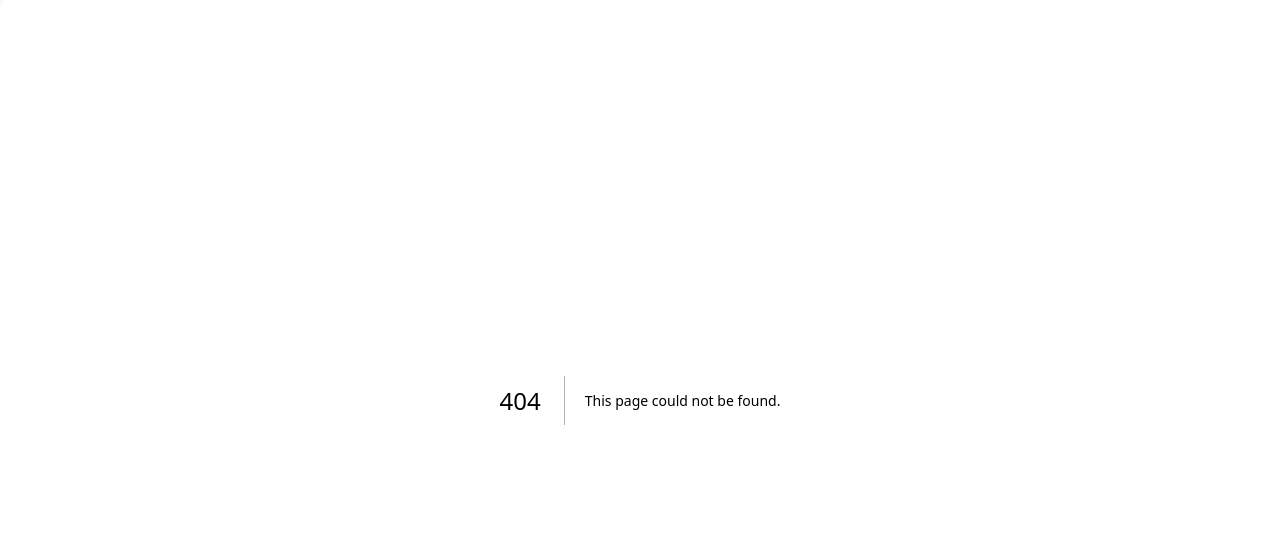
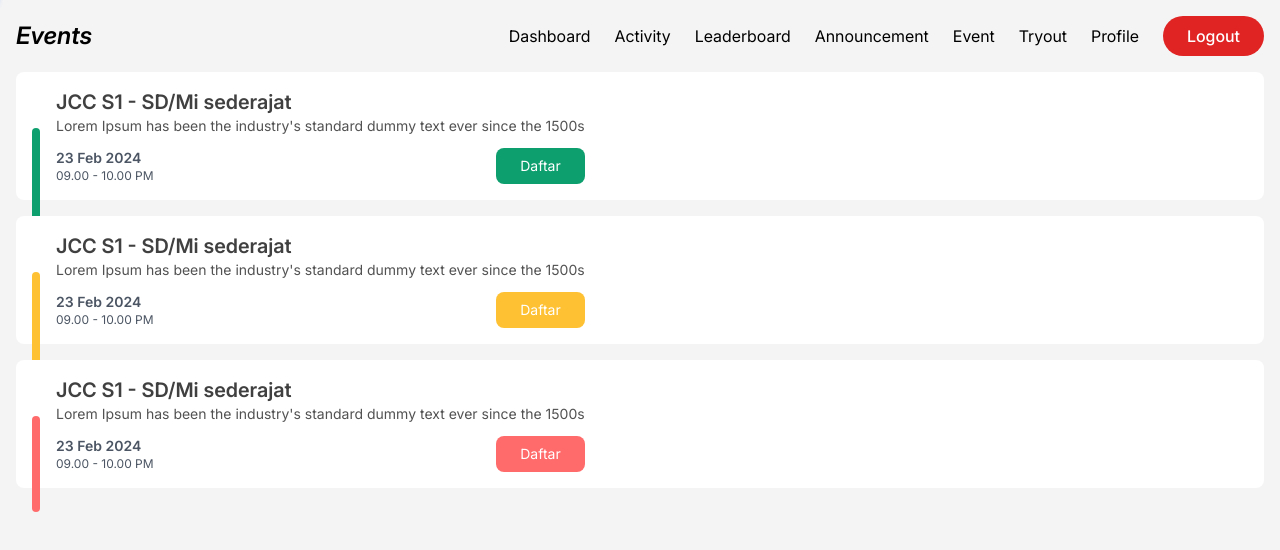
Before and after one commit to Firay24/JD-FiraYusiRukmana-jcc-frontend, a Next.js app: page /member/event in a window 1280 px wide. Before the commit this address had no page. Shown: the top 550 px of the page. Built offline with nearby package versions, Linux system fonts and the light colour scheme.

Commit message:
feat(member): add event page
- Created event page component
- Implemented navbar
- Added event list display

```diff
--- /dev/null
+++ b/src/app/member/event/page.tsx
@@ -0,0 +1,81 @@
+"use client";
+import Navbar from "@/components/module/Navbar";
+import { navbarMenuMember } from "@/data/navbarMember";
+import React, { useEffect, useState } from "react";
+
+const Event = () => {
+  const [isScrolled, setIsScrolled] = useState(false);
+
+  useEffect(() => {
+    const handleScroll = () => {
+      setIsScrolled(window.scrollY > 10);
+    };
+
+    window.addEventListener("scroll", handleScroll);
+
+    return () => {
+      window.removeEventListener("scroll", handleScroll);
+    };
+  }, []);
+
+  return (
+    <div className="min-h-screen bg-base-gray">
+      {/* nav */}
+      <Navbar menu={navbarMenuMember} isScrolled={isScrolled} isLogged title="Events" />
+
+      {/* event */}
+      <div className="grid grid-cols-1 gap-4 px-4">
+        <div className="flex rounded-lg bg-white p-4">
+          <hr className="mr-4 h-full w-2 rounded border-0 bg-green-500 md:my-10" />
+          <div className="grid grid-cols-1 gap-3">
+            <div>
+              <p className="text-xl font-semibold text-neutral-700">JCC S1 - SD/Mi sederajat</p>
+              <p className="text-sm text-neutral-600">Lorem Ipsum has been the industry's standard dummy text ever since the 1500s</p>
+            </div>
+            <div className="flex justify-between">
+              <div className="grid grid-cols-1 text-xs text-gray-600">
+                <p className="text-sm font-semibold">23 Feb 2024</p>
+                <p>09.00 - 10.00 PM</p>
+              </div>
+              <button className="rounded-lg bg-green-500 px-6 text-sm text-white">Daftar</button>
+            </div>
+          </div>
+        </div>
+        <div className="flex rounded-lg bg-white p-4">
+          <hr className="mr-4 h-full w-2 rounded border-0 bg-base-yellow md:my-10" />
+          <div className="grid grid-cols-1 gap-3">
+            <div>
+              <p className="text-xl font-semibold text-neutral-700">JCC S1 - SD/Mi sederajat</p>
+              <p className="text-sm text-neutral-600">Lorem Ipsum has been the industry's standard dummy text ever since the 1500s</p>
+            </div>
+            <div className="flex justify-between">
+              <div className="grid grid-cols-1 text-xs text-gray-600">
+                <p className="text-sm font-semibold">23 Feb 2024</p>
+                <p>09.00 - 10.00 PM</p>
+              </div>
+              <button className="rounded-lg bg-base-yellow px-6 text-sm text-white">Daftar</button>
+            </div>
+          </div>
+        </div>
+        <div className="flex rounded-lg bg-white p-4">
+          <hr className="mr-4 h-full w-2 rounded border-0 bg-base-pink md:my-10" />
+          <div className="grid grid-cols-1 gap-3">
+            <div>
+              <p className="text-xl font-semibold text-neutral-700">JCC S1 - SD/Mi sederajat</p>
+              <p className="text-sm text-neutral-600">Lorem Ipsum has been the industry's standard dummy text ever since the 1500s</p>
+            </div>
+            <div className="flex justify-between">
+              <div className="grid grid-cols-1 text-xs text-gray-600">
+                <p className="text-sm font-semibold">23 Feb 2024</p>
+                <p>09.00 - 10.00 PM</p>
+              </div>
+              <button className="rounded-lg bg-base-pink px-6 text-sm text-white">Daftar</button>
+            </div>
+          </div>
+        </div>
+      </div>
+    </div>
+  );
+};
+
+export default Event;
```
